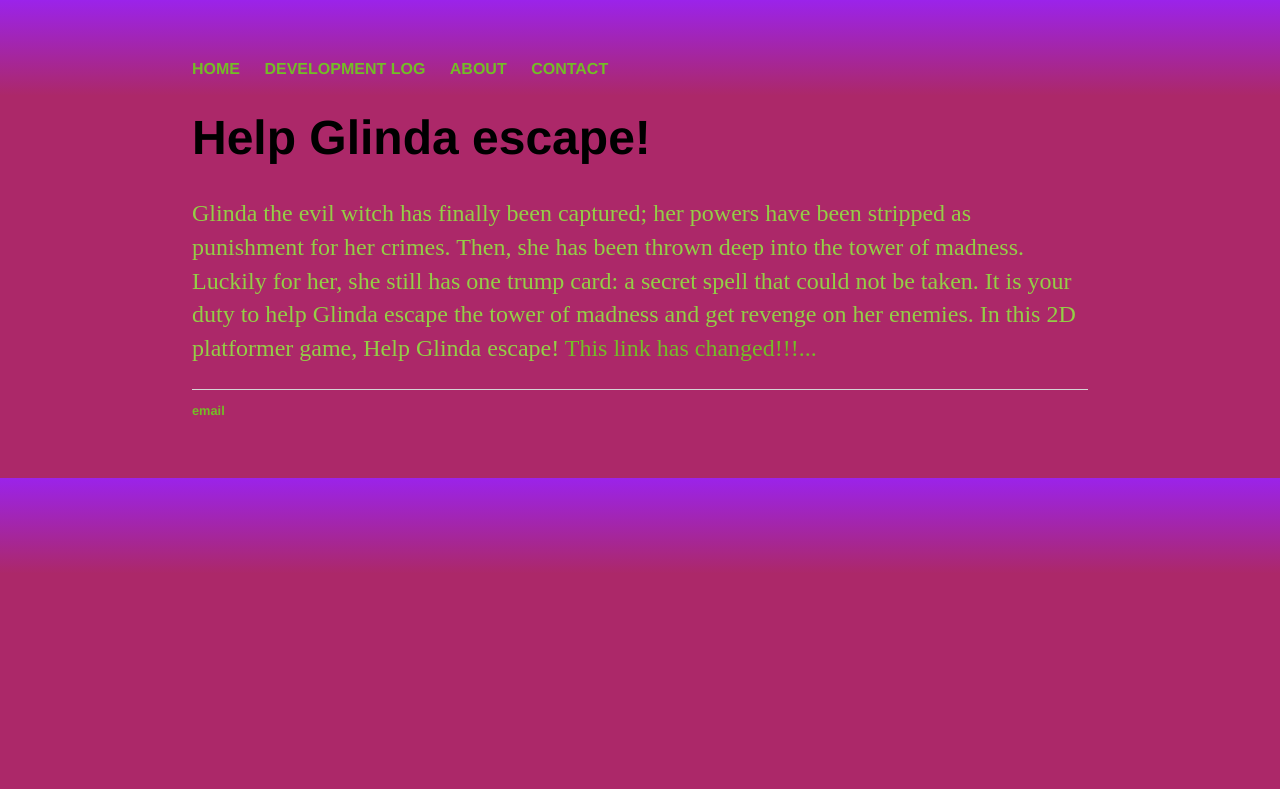
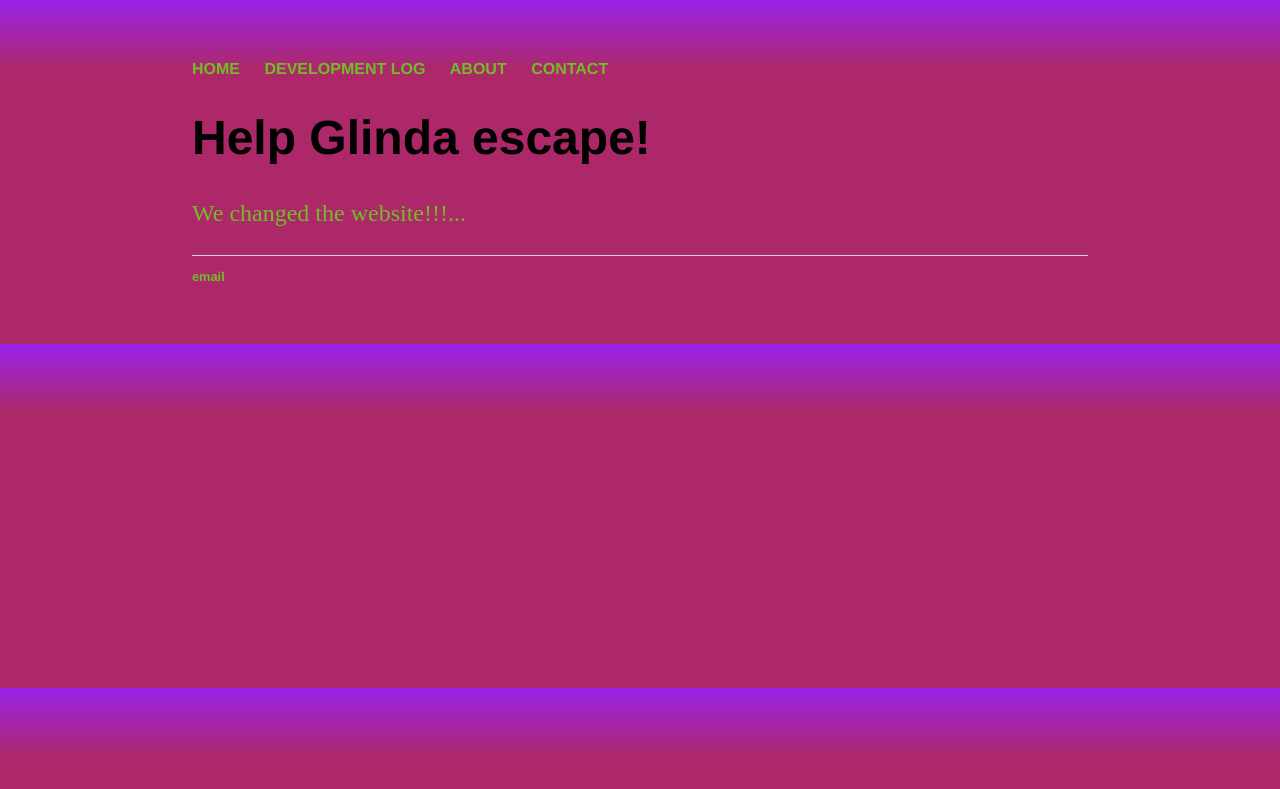
Before and after one commit to dariavoblikova/WitchJump, a Jekyll site: the page built from index.html, in a window 1280 px wide. Shown: the top 789 px of the page. Built offline with Jekyll 4.4.1, drawn with Linux system fonts in a browser that asks for light colours.

Commit message:
updated index

```diff
--- a/index.html
+++ b/index.html
@@ -4,6 +4,5 @@ title: Witch Jump
 ---
 <div class="blurb">
 	<h1>Help Glinda escape! </h1>
-	<p></em>Glinda</em> the evil witch has finally been captured; her powers have been stripped as punishment for her crimes. Then, she has been thrown deep into the tower of madness. Luckily for her, she still has one trump card: a secret spell that could not be taken. It is your duty to help Glinda escape the tower of madness and get revenge on her enemies.
-In this 2D platformer game, Help Glinda escape! <a href="https://www.dariavo.wixsite.com/witchjump">This link has changed!!!...</a></p>
+	<p><a href="https://www.dariavo.wixsite.com/witchjump">We changed the website!!!...</a></p>
 </div><!-- /.blurb -->
```
